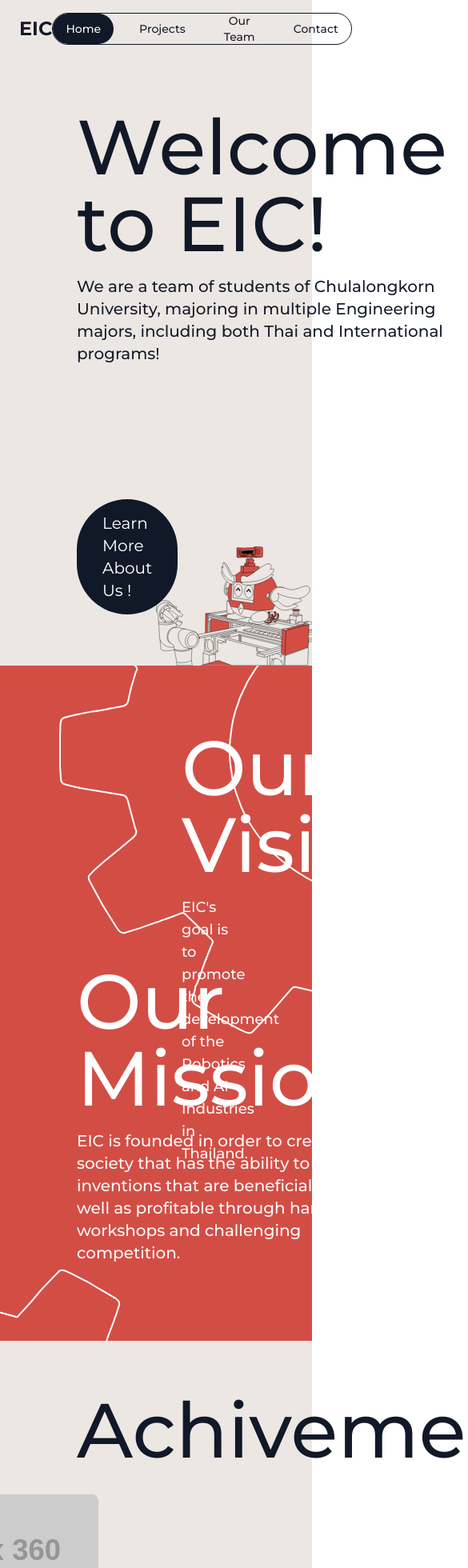
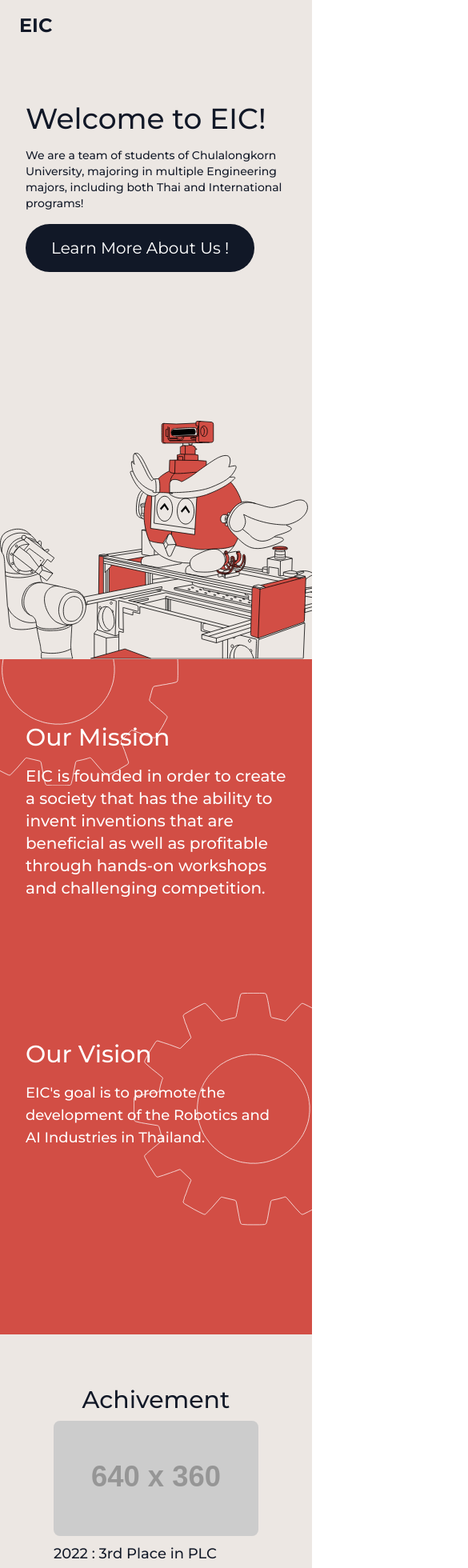
Before and after one commit to robocup-eic/eic-website, a Next.js app: page / in a window 390 px wide. Shown: the top 1960 px of the page at 80% size, 585 px wide, since content can reach past the window. Built offline with nearby package versions, Linux system fonts and the light colour scheme.

Commit message:
feat: add responsive for home page

```diff
--- a/src/components/Home/Achivement.tsx
+++ b/src/components/Home/Achivement.tsx
@@ -9,12 +9,14 @@
 
 const AchivementItem = ({ type, title, image }: AchivementProps) => {
   return (
-    <div className="my-8">
+    <div className="my-2 md:my-8">
       <div>
         <img src={image} className="w-64 rounded-lg" alt="achivement" />
       </div>
       <div className={`mt-2 w-64 ${type === "odd" ? "text-right" : null}`}>
-        <Typography type="p">{title}</Typography>
+        <Typography type="p" className="text-base md:text-lg">
+          {title}
+        </Typography>
       </div>
     </div>
   )
@@ -69,10 +71,16 @@
   ]
 
   return (
-    <section className="relative mx-auto px-24 sm:px-16 lg:px-20 py-16 min-h-[90vh]">
-      <Typography type="h1" className="text-8xl font-medium font-display text-center" custom={true}>
+    <section className="relative mx-auto px-8 sm:px-16 lg:px-24 py-16 min-h-[90vh]">
+      <Typography type="h1" className="text-3xl md:text-8xl font-medium font-display text-center" custom={true}>
         Achivement
       </Typography>
+      <div className="lg:hidden flex flex-col items-center">
+        {achivements.map((achivement, index) => {
+          return <AchivementItem key={index} type="even" title={achivement.title} image={achivement.image} />
+        })}
+      </div>
+      <div className="hidden lg:block">
         <div className="relative">
           <div className="grid grid-cols-2 gap-36">
             <div className="flex flex-col justify-center items-end">
@@ -92,6 +100,7 @@
             <div className="bg-black w-0.5 h-5/6 absolute top-1/2 left-1/2 transform -translate-x-1/2 -translate-y-1/2"></div>
           </div>
         </div>
+      </div>
 
       <div></div>
     </section>
--- a/src/components/Home/Hero.tsx
+++ b/src/components/Home/Hero.tsx
@@ -4,23 +4,23 @@
 
 const Hero = () => {
   return (
-    <section className="relative mx-auto px-24 sm:px-16 lg:px-20 grid grid-cols-2 gap-16 min-h-[90vh]">
+    <section className="relative mx-auto px-8 sm:px-16 lg:px-24 md:grid grid-cols-2 gap-16 min-h-[90vh]">
       <div className="flex flex-col justify-between items-start py-16">
         <div>
-          <Typography type="h1" className="text-8xl font-medium font-display" custom={true}>
-            Welcome <br /> to EIC!
+          <Typography type="h1" className="text-4xl md:text-8xl font-medium font-display" custom={true}>
+            Welcome to EIC!
           </Typography>
-          <Typography type="p" className="text-xl my-4">
+          <Typography type="p" className="text-sm md:text-xl my-4">
             We are a team of students of Chulalongkorn University, majoring in multiple Engineering majors, including
             both Thai and International programs!
           </Typography>
         </div>
-        <LinkButton href="/team" size="lg">
+        <LinkButton href="/team" size="lg" className="text-sm md:text-xl">
           Learn More About Us !
         </LinkButton>
       </div>
       <div>
-        <div className="absolute bottom-0 right-0 w-1/2">
+        <div className="absolute bottom-0 right-0 w-full md:w-1/2">
           <Robocup />
         </div>
       </div>
--- a/src/components/Home/Vision.tsx
+++ b/src/components/Home/Vision.tsx
@@ -3,10 +3,10 @@
 
 const Vision = () => {
   return (
-    <section className="relative mx-auto px-24 sm:px-16 lg:px-20 grid grid-cols-2 gap-16 min-h-screen bg-tomato text-white overflow-hidden">
+    <section className="relative mx-auto px-8 sm:px-16 lg:px-24 md:grid grid-cols-2 gap-16 min-h-screen bg-tomato text-white overflow-hidden">
       <div className="relative flex flex-col justify-end items-start">
         <div className="py-20">
-          <Typography type="h1" className="text-8xl font-medium font-display" custom={true}>
+          <Typography type="h1" className="text-3xl md:text-8xl font-medium font-display" custom={true}>
             Our Mission
           </Typography>
           <Typography type="p" className="text-xl my-4">
@@ -15,20 +15,20 @@
           </Typography>
         </div>
         <div className="absolute -top-1/3 -left-1/3">
-          <Gear />
+          <Gear className="w-[300px] md:w-[800px]" />
         </div>
       </div>
       <div className="relative">
         <div className="py-20">
-          <Typography type="h1" className="text-8xl font-medium font-display" custom={true}>
+          <Typography type="h1" className="text-3xl md:text-8xl font-medium font-display" custom={true}>
             Our Vision
           </Typography>
           <Typography type="p" className="text-lg my-4">
             {`EIC's goal is to promote the development of the Robotics and AI Industries in Thailand.`}
           </Typography>
         </div>
-        <div className="absolute -bottom-1/6 -right-1/3">
-          <Gear />
+        <div className="absolute bottom-0 md:-bottom-1/6 -right-1/3">
+          <Gear className="w-[300px] md:w-[800px]" />
         </div>
       </div>
     </section>
--- a/src/components/common/Nav/index.tsx
+++ b/src/components/common/Nav/index.tsx
@@ -20,7 +20,7 @@
         </a>
       </Link>
 
-      <ul className={clsx("flex h-10 gap-4", "rounded-full border border-gray-900")}>
+      <ul className={clsx("hidden md:flex h-10 gap-4", "rounded-full border border-gray-900")}>
         {[
           { title: "Home", url: "/" },
           { title: "Projects", url: "/projects" },
--- a/src/components/materials/Gear.tsx
+++ b/src/components/materials/Gear.tsx
@@ -1,12 +1,14 @@
 import React from "react"
 
-function Icon() {
+interface MaterialProps {
+  className?: string
+}
+
+function Icon({ className }: MaterialProps) {
   return (
     <svg
       xmlns="http://www.w3.org/2000/svg"
-      className="hover:transform hover:rotate-12 transition-all duration-700"
-      width="803"
-      height="778"
+      className={`${className} hover:transform hover:rotate-12 transition-all duration-700`}
       fill="none"
       viewBox="0 0 803 778"
     >
```
Lines whose indentation alone changed are shown as unchanged.
